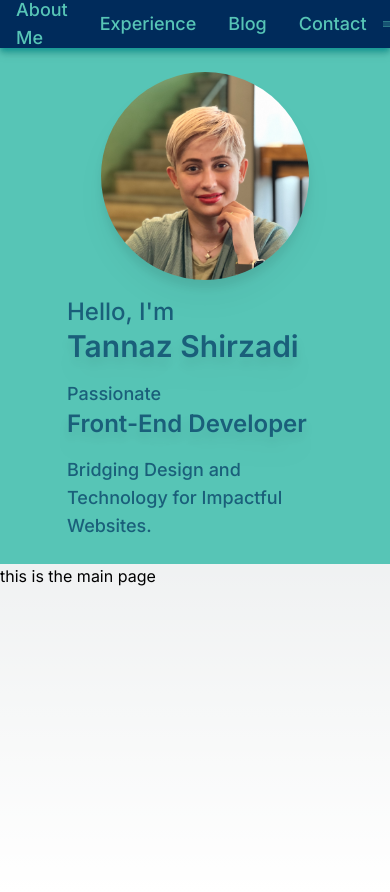
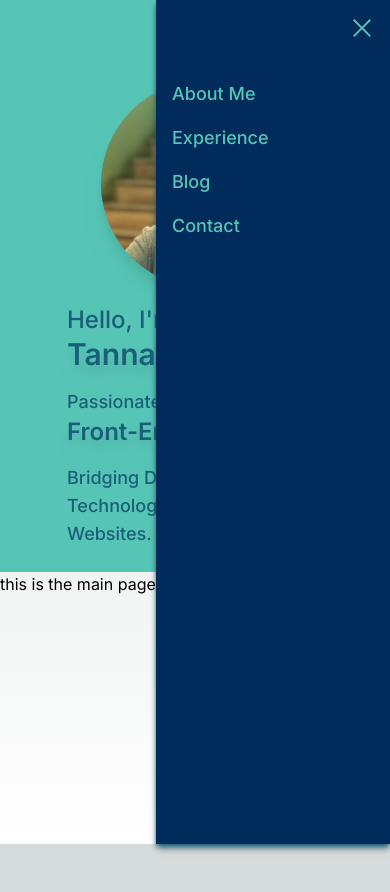
Before and after one commit to tannaz97shr/portfolio, a Next.js app: page / in a window 390 px wide. After the commit the page ends 844 px from the top, so only its background shows below. Built offline with nearby package versions, Linux system fonts and the light colour scheme.

Commit message:
feat: menu styles

```diff
--- a/src/components/HeroSection/index.tsx
+++ b/src/components/HeroSection/index.tsx
@@ -2,7 +2,7 @@ import Image from "next/image";
 
 export default function HeroSection() {
   return (
-    <div className="flex flex-col-reverse p-6 lg:flex-row bg-primary-teal lg:bg-gradient-to-r from-primary-teal to-secondary-teal md:aspect-video xl:aspect-[5/2] items-center justify-center">
+    <div className="flex flex-col-reverse p-6 lg:flex-row bg-primary-teal lg:bg-gradient-to-r from-primary-teal to-secondary-teal md:aspect-video xl:aspect-[5/2] items-center justify-center pt-20">
       <div className="flex flex-col w-64 lg:w-fit text-secondary-navi text-lg font-medium">
         <div className="text-2xl mb-4 flex flex-col lg:flex-row items-baseline w-fit">
           <span>Hello, I&apos;m </span>
--- a/src/components/Navbar/icons.tsx
+++ b/src/components/Navbar/icons.tsx
@@ -17,3 +17,19 @@ export const IconMenu = (props: IconProps) => {
     </svg>
   );
 };
+
+export const IconClose = (props: IconProps) => {
+  return (
+    <svg
+      xmlns="http://www.w3.org/2000/svg"
+      x="0px"
+      y="0px"
+      width="24"
+      height="24"
+      viewBox="0 0 50 50"
+      {...props}
+    >
+      <path d="M 9.15625 6.3125 L 6.3125 9.15625 L 22.15625 25 L 6.21875 40.96875 L 9.03125 43.78125 L 25 27.84375 L 40.9375 43.78125 L 43.78125 40.9375 L 27.84375 25 L 43.6875 9.15625 L 40.84375 6.3125 L 25 22.15625 Z"></path>
+    </svg>
+  );
+};
--- a/src/components/Navbar/index.tsx
+++ b/src/components/Navbar/index.tsx
@@ -1,6 +1,9 @@
+"use client";
+
 import { INavbarItem } from "@/models/general";
 import Link from "next/link";
-import { IconMenu } from "./icons";
+import { useState } from "react";
+import { IconClose, IconMenu } from "./icons";
 
 const items: INavbarItem[] = [
   {
@@ -26,18 +29,34 @@ const items: INavbarItem[] = [
 ];
 
 export default function Navbar() {
+  const [isMenuOpen, setIsMenuOpen] = useState(true);
   return (
-    <header className="bg-primary-navy text-primary-teal h-12 flex items-center justify-center text-lg font-medium drop-shadow-md shadow-md shadow-secondary-teal">
+    <div
+      className={`bg-primary-navy text-primary-teal
+     flex items-start md:items-center justify-start md:justify-center text-lg font-medium
+     drop-shadow-md shadow-md shadow-secondary-navi fixed z-10
+     ${
+       isMenuOpen ? "md:h-12 md:w-full right-0 w-3/5 h-[100vh]" : "w-full h-12"
+     }`}
+    >
+      <div className="flex flex-col md:flex-row mt-20 md:mt-0">
         {items.map((item: INavbarItem) => (
           <Link
-          className="mx-4 hover:text-secondary-teal"
+            className="mx-4 hover:text-secondary-teal mb-4 md:mb-0"
             key={item.id}
             href={item.link}
           >
             {item.name}
           </Link>
         ))}
+      </div>
+      <button className="flex md:hidden fixed mt-4 right-4">
+        {isMenuOpen ? (
+          <IconClose className="fill-primary-teal" />
+        ) : (
           <IconMenu className="fill-primary-teal" />
-    </header>
+        )}
+      </button>
+    </div>
   );
 }
```
Lines whose indentation alone changed are shown as unchanged.
